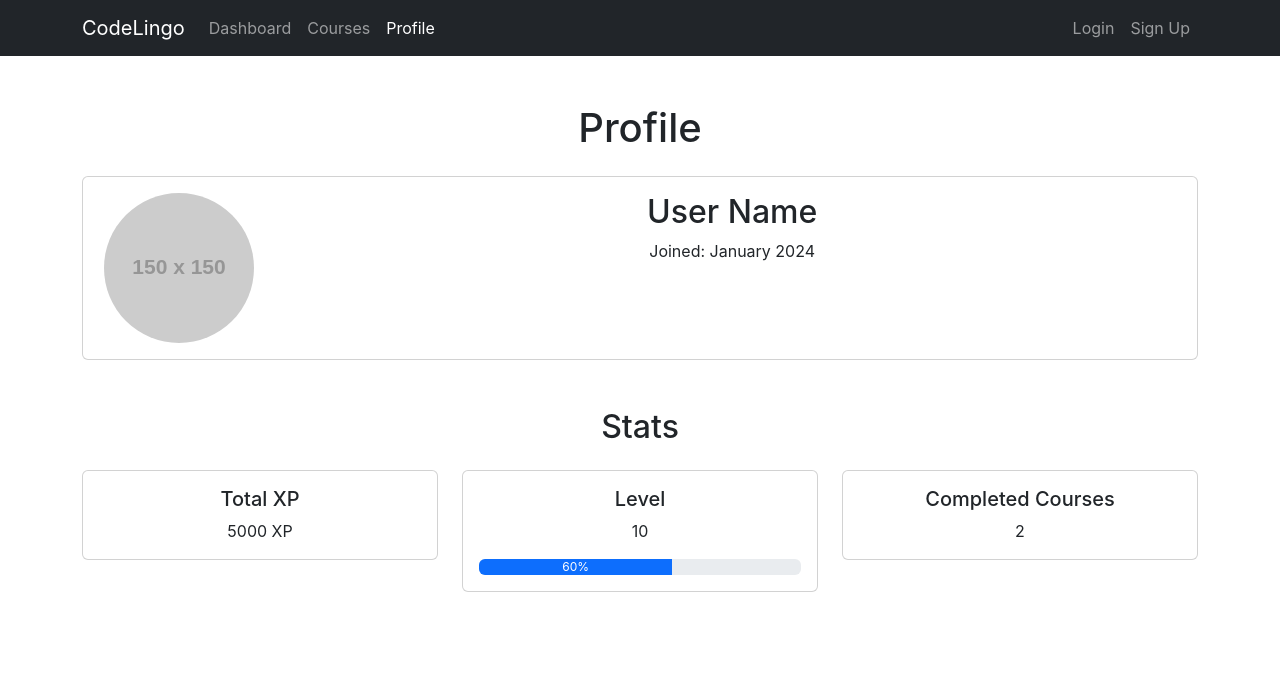
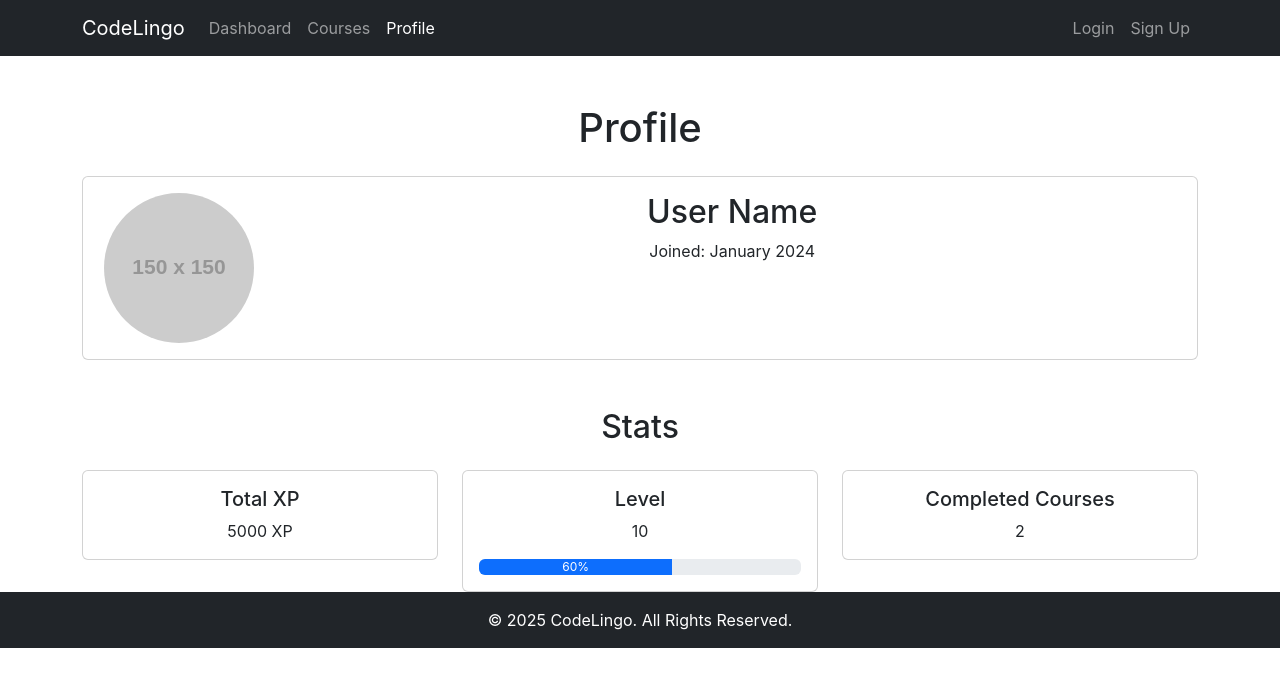
Before and after one commit to SaaiAravindhRaja/CodeLingo, a React (Create React App) app: page /profile in a window 1280 px wide. Shown: the top 686 px of the page. Built offline with nearby package versions, Linux system fonts and the light colour scheme.

Commit message:
Add footer component

```diff
--- a/src/App.tsx
+++ b/src/App.tsx
@@ -1,6 +1,7 @@
 import React from 'react';
 import { BrowserRouter as Router, Route, Routes, Navigate } from 'react-router-dom';
 import Header from './components/Header';
+import Footer from './components/Footer';
 import LoginPage from './pages/LoginPage';
 import SignupPage from './pages/SignupPage';
 import DashboardPage from './pages/DashboardPage';
@@ -24,6 +25,7 @@ function App() {
           <Route path="/profile" element={<ProfilePage />} />
         </Routes>
       </div>
+      <Footer />
     </Router>
   );
 }
--- /dev/null
+++ b/src/components/Footer.tsx
@@ -0,0 +1,14 @@
+import React from 'react';
+import { Container } from 'react-bootstrap';
+
+const Footer = () => {
+    return (
+        <footer className="footer mt-auto py-3 bg-dark text-white">
+            <Container className="text-center">
+                <span>© 2025 CodeLingo. All Rights Reserved.</span>
+            </Container>
+        </footer>
+    );
+};
+
+export default Footer;
```
